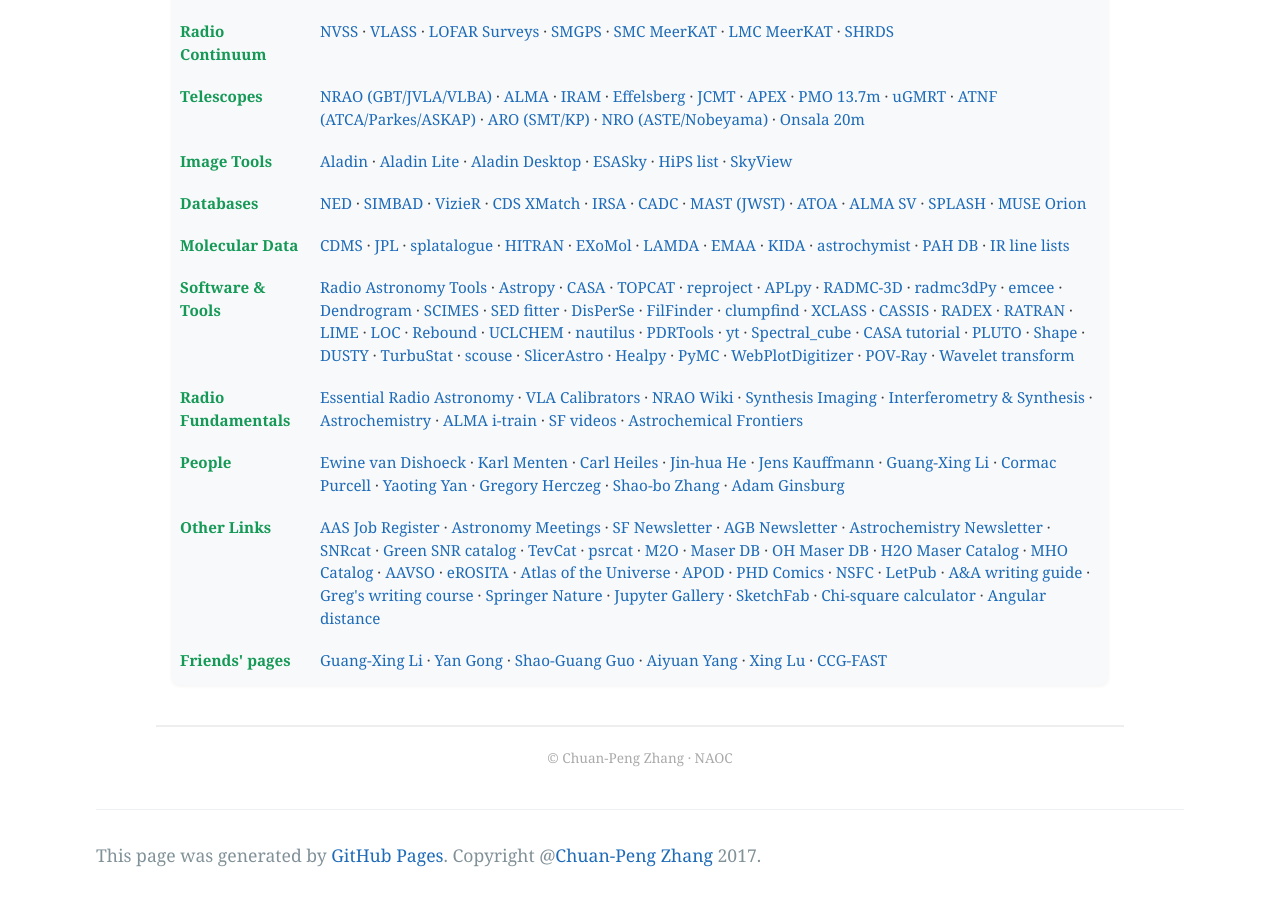
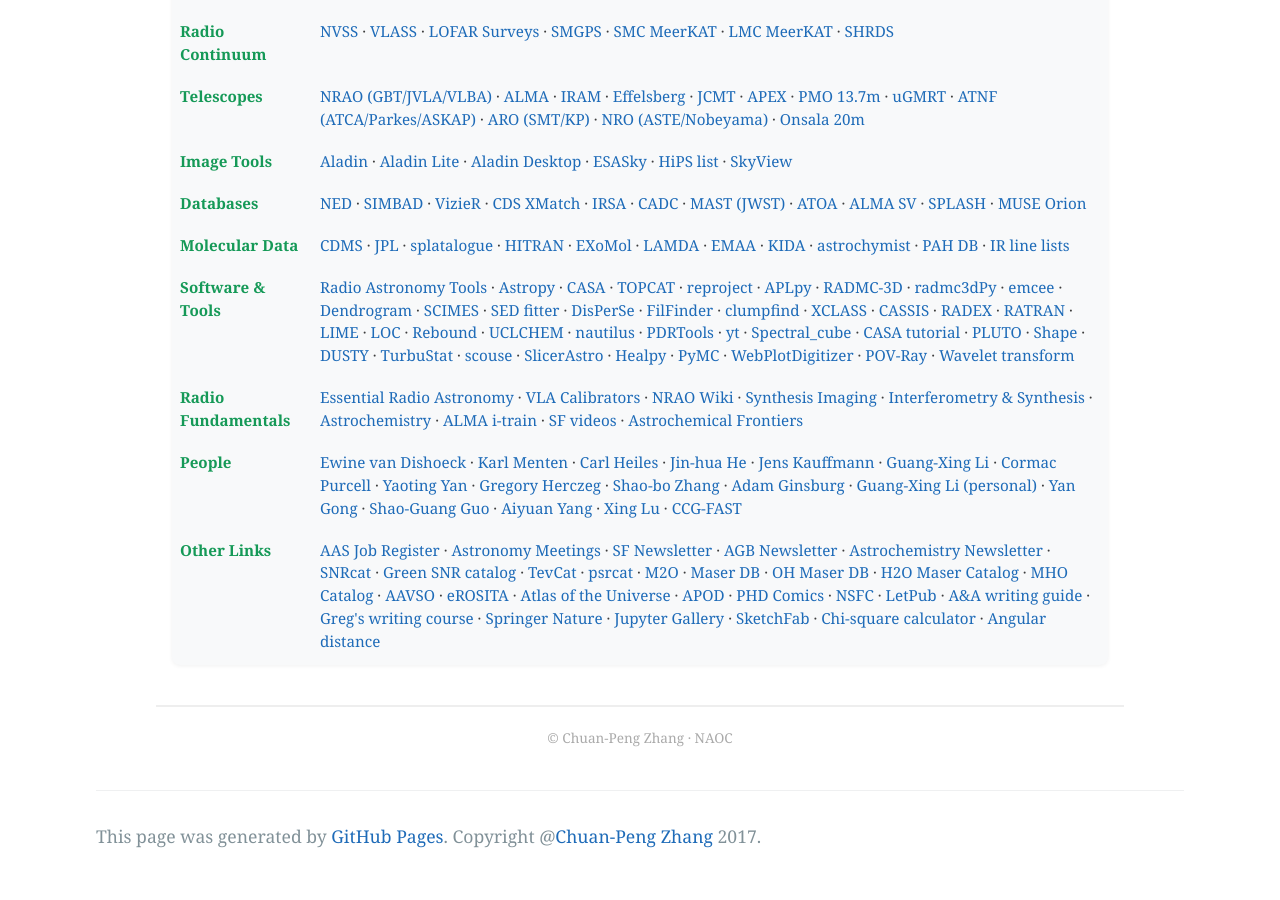
Before and after one commit to zcp521/zcp521.github.io, a Jekyll site: the page built from index.html, in a window 1280 px wide and 900 px high, scrolled down 2527 px. Built offline with Jekyll 4.4.1, drawn with Linux system fonts in a browser that asks for light colours; the list of posts is cut into pages by our own code.

Commit message:
Update index.html

```diff
--- a/index.html
+++ b/index.html
@@ -140,7 +140,7 @@
               <a href="https://www.atnf.csiro.au/research/multibeam/release/" target="_blank" style="color: #1e6bb8;">HIPASS</a> &middot;
               <a href="https://www.mpifr-bonn.mpg.de/pressreleases/2015/9" target="_blank" style="color: #1e6bb8;">EBHIS</a> &middot;
               <a href="http://groups.bao.ac.cn/ism/CRAFTS/CRAFTS/" target="_blank" style="color: #1e6bb8;">CRAFTS</a> &middot;
-              <a href="https://zcp521.github.io/fashi" target="_blank" style="color: #1e6bb8;">FASHI</a> &middot;
+              <a href="https://fashisurvey.org/" target="_blank" style="color: #1e6bb8;">FASHI</a> &middot;
               <a href="https://www2.mpia-hd.mpg.de/THINGS/Overview.html" target="_blank" style="color: #1e6bb8;">THINGS</a> &middot;
               <a href="https://www.astron.nl/radio-observatory/astronomical-databases/wnshs" target="_blank" style="color: #1e6bb8;">WNSHS</a> &middot;
               <a href="https://wallaby-survey.org/" target="_blank" style="color: #1e6bb8;">WALLABY</a> &middot;
@@ -330,7 +330,7 @@
             </td>
           </tr>
 
-          <!-- People -->
+          <!-- People & Friends' pages -->
           <tr>
             <td style="border: none; padding: 0.6rem 1rem 0.6rem 0; font-weight: bold; color: #159957; vertical-align: top;">People</td>
             <td style="border: none; padding: 0.6rem 0; vertical-align: top;">
@@ -344,7 +344,13 @@
               <a href="https://yaotingyan.github.io/" target="_blank" style="color: #1e6bb8;">Yaoting Yan</a> &middot;
               <a href="https://gherczeg.github.io/" target="_blank" style="color: #1e6bb8;">Gregory Herczeg</a> &middot;
               <a href="https://github.com/shbzhang" target="_blank" style="color: #1e6bb8;">Shao-bo Zhang</a> &middot;
-              <a href="https://github.com/keflavich" target="_blank" style="color: #1e6bb8;">Adam Ginsburg</a>
+              <a href="https://github.com/keflavich" target="_blank" style="color: #1e6bb8;">Adam Ginsburg</a> &middot;
+              <a href="https://gxli.github.io/personal/" target="_blank" style="color: #1e6bb8;">Guang-Xing Li (personal)</a> &middot;
+              <a href="https://gongyan2444.github.io/" target="_blank" style="color: #1e6bb8;">Yan Gong</a> &middot;
+              <a href="https://shaoguangleo.github.io/" target="_blank" style="color: #1e6bb8;">Shao-Guang Guo</a> &middot;
+              <a href="https://ayyastro.github.io/" target="_blank" style="color: #1e6bb8;">Aiyuan Yang</a> &middot;
+              <a href="https://xinglunju.github.io/" target="_blank" style="color: #1e6bb8;">Xing Lu</a> &middot;
+              <a href="https://ccg-fast.github.io/" target="_blank" style="color: #1e6bb8;">CCG-FAST</a>
             </td>
           </tr>
 
@@ -383,19 +389,6 @@
             </td>
           </tr>
 
-          <!-- Friends' pages -->
-          <tr>
-            <td style="border: none; padding: 0.6rem 1rem 0.6rem 0; font-weight: bold; color: #159957; vertical-align: top;">Friends' pages</td>
-            <td style="border: none; padding: 0.6rem 0; vertical-align: top;">
-              <a href="https://gxli.github.io/personal/" target="_blank" style="color: #1e6bb8;">Guang-Xing Li</a> &middot;
-              <a href="https://gongyan2444.github.io/" target="_blank" style="color: #1e6bb8;">Yan Gong</a> &middot;
-              <a href="https://shaoguangleo.github.io/" target="_blank" style="color: #1e6bb8;">Shao-Guang Guo</a> &middot;
-              <a href="https://ayyastro.github.io/" target="_blank" style="color: #1e6bb8;">Aiyuan Yang</a> &middot;
-              <a href="https://xinglunju.github.io/" target="_blank" style="color: #1e6bb8;">Xing Lu</a> &middot;
-              <a href="https://ccg-fast.github.io/" target="_blank" style="color: #1e6bb8;">CCG-FAST</a>
-            </td>
-          </tr>
-
         </tbody>
       </table>
     </div>
```
